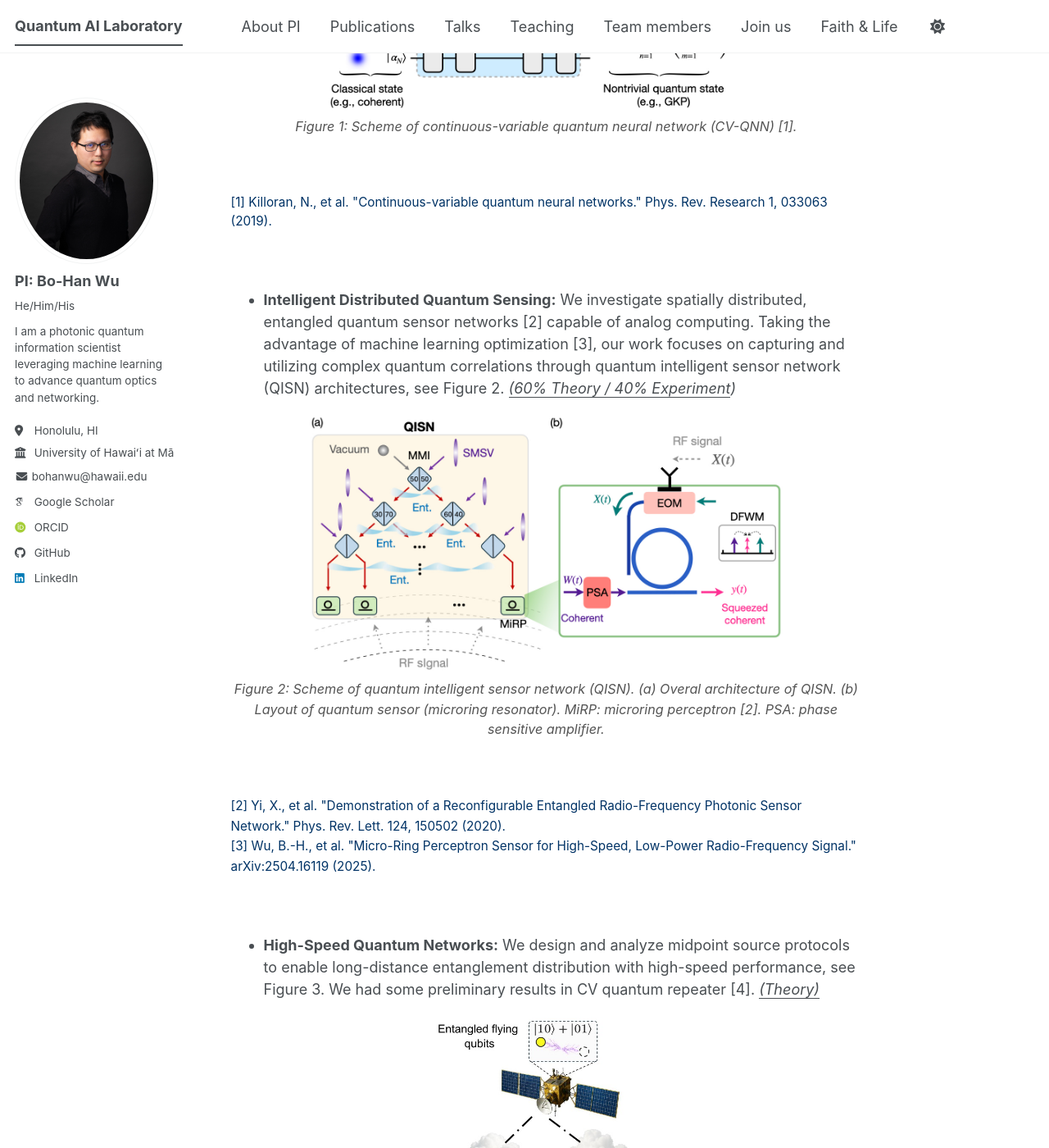
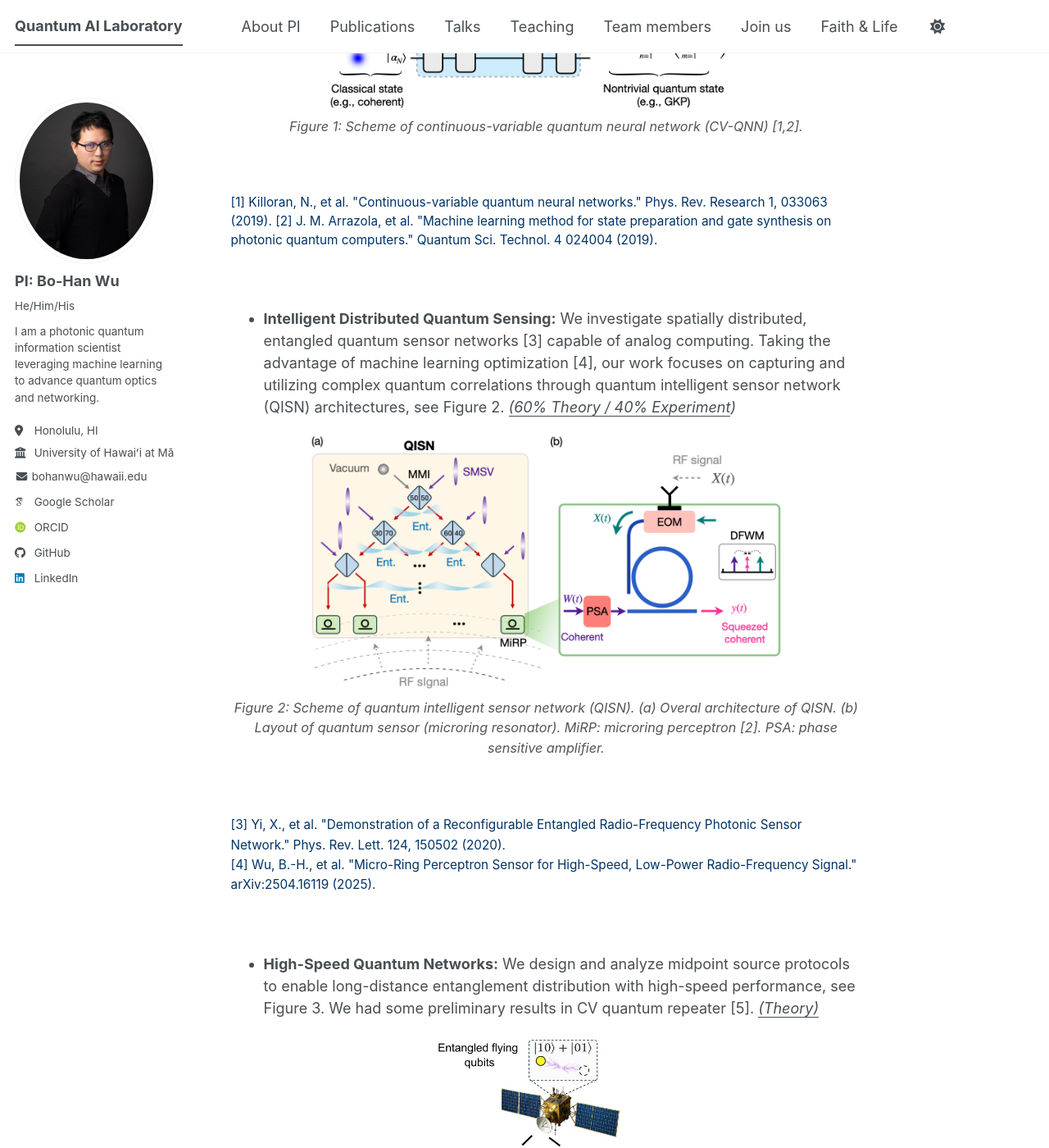
Before and after one commit to go705/go705.github.io, a Jekyll site: the page built from _pages/about.md, in a window 1280 px wide and 1400 px high, scrolled down 835 px. Shown: the whole window at 82% size. Built offline with Jekyll 4.4.1, drawn with Linux system fonts in a browser that asks for light colours; some web fonts are replaced; a script bundle is joined from its source files by our own code; library files that are not in the unit come from our copies; some of the changed text lies outside the part shown.

Commit message:
Update about.md

```diff
--- a/_pages/about.md
+++ b/_pages/about.md
@@ -16,15 +16,16 @@ We specialize in four key research thrusts:
 <div style="text-align: center; margin-top: 20px; margin-bottom: 70px;">
   <img src="{{ site.baseurl }}/assets/images/CVQNN.jpeg" alt="Featured Research Overview" style="width: 70%; border: none;">
   <p style="font-size: 0.9em; color: #555; font-style: italic; margin-top: 10px;">
-    Figure 1: Scheme of continuous-variable quantum neural network (CV-QNN) [1].
+    Figure 1: Scheme of continuous-variable quantum neural network (CV-QNN) [1,2].
   </p>
 </div>
 
 <div style="font-size: 0.85em; margin-bottom: 70px;">
   <a href="https://doi.org/10.1103/PhysRevResearch.1.033063" target="_blank" style="color: #003366; text-decoration: none;">[1] Killoran, N., et al. "Continuous-variable quantum neural networks." Phys. Rev. Research 1, 033063 (2019).</a>
+  <a href="https://iopscience.iop.org/article/10.1088/2058-9565/aaf59e" target="_blank" style="color: #003366; text-decoration: none;">[2] J. M. Arrazola, et al. "Machine learning method for state preparation and gate synthesis on photonic quantum computers." Quantum Sci. Technol. 4 024004 (2019).</a>
 </div>
 
-* **Intelligent Distributed Quantum Sensing:** We investigate spatially distributed, entangled quantum sensor networks [2] capable of analog computing. Taking the advantage of machine learning optimization [3], our work focuses on capturing and utilizing complex quantum correlations through quantum intelligent sensor network (QISN) architectures, see Figure 2. *<u>(60% Theory / 40% Experiment</u>)*
+* **Intelligent Distributed Quantum Sensing:** We investigate spatially distributed, entangled quantum sensor networks [3] capable of analog computing. Taking the advantage of machine learning optimization [4], our work focuses on capturing and utilizing complex quantum correlations through quantum intelligent sensor network (QISN) architectures, see Figure 2. *<u>(60% Theory / 40% Experiment</u>)*
 <div style="text-align: center; margin-top: 20px; margin-bottom: 70px;">
   <img src="{{ site.baseurl }}/assets/images/MiRP.jpeg" alt="Featured Research Overview" style="width: 75%; border: none;">
   <p style="font-size: 0.9em; color: #555; font-style: italic; margin-top: 10px;">
@@ -33,11 +34,11 @@ We specialize in four key research thrusts:
 </div>
 
 <div style="font-size: 0.85em; margin-bottom: 70px; line-height: 1.6;">
-  <a href="https://journals.aps.org/prl/abstract/10.1103/PhysRevLett.124.150502" target="_blank" style="color: #003366; text-decoration: none;">[2] Yi, X., et al. "Demonstration of a Reconfigurable Entangled Radio-Frequency Photonic Sensor Network." Phys. Rev. Lett. 124, 150502 (2020).</a><br>
-  <a href="https://arxiv.org/abs/2504.16119" target="_blank" style="color: #003366; text-decoration: none;">[3] Wu, B.-H., et al. "Micro-Ring Perceptron Sensor for High-Speed, Low-Power Radio-Frequency Signal." arXiv:2504.16119 (2025).</a>
+  <a href="https://journals.aps.org/prl/abstract/10.1103/PhysRevLett.124.150502" target="_blank" style="color: #003366; text-decoration: none;">[3] Yi, X., et al. "Demonstration of a Reconfigurable Entangled Radio-Frequency Photonic Sensor Network." Phys. Rev. Lett. 124, 150502 (2020).</a><br>
+  <a href="https://arxiv.org/abs/2504.16119" target="_blank" style="color: #003366; text-decoration: none;">[4] Wu, B.-H., et al. "Micro-Ring Perceptron Sensor for High-Speed, Low-Power Radio-Frequency Signal." arXiv:2504.16119 (2025).</a>
 </div>
 
-* **High-Speed Quantum Networks:** We design and analyze midpoint source protocols to enable long-distance entanglement distribution with high-speed performance, see Figure 3. We had some preliminary results in CV quantum repeater [4]. *<u>(Theory)</u>*
+* **High-Speed Quantum Networks:** We design and analyze midpoint source protocols to enable long-distance entanglement distribution with high-speed performance, see Figure 3. We had some preliminary results in CV quantum repeater [5]. *<u>(Theory)</u>*
 <div style="text-align: center; margin-top: 20px; margin-bottom: 70px;">
   <img src="{{ site.baseurl }}/assets/images/Remote_Ent.jpeg" alt="Featured Research Overview" style="width: 55%; border: none;">
   <p style="font-size: 0.9em; color: #555; font-style: italic; margin-top: 10px;">
@@ -46,19 +47,19 @@ We specialize in four key research thrusts:
 </div>
 
 <div style="font-size: 0.85em; margin-bottom: 70px;">
-  <a href="https://iopscience.iop.org/article/10.1088/2058-9565/ac4f6b/meta" target="_blank" style="color: #003366; text-decoration: none;">[4] Wu, B.-H., et al. "Continuous-variable quantum repeaters based on bosonic error-correction and teleportation: architecture and applications." Quantum Sci. Technol. 7, 025018 (2022).</a>
+  <a href="https://iopscience.iop.org/article/10.1088/2058-9565/ac4f6b/meta" target="_blank" style="color: #003366; text-decoration: none;">[5] Wu, B.-H., et al. "Continuous-variable quantum repeaters based on bosonic error-correction and teleportation: architecture and applications." Quantum Sci. Technol. 7, 025018 (2022).</a>
 </div>
 
 * **On-Chip Optical Squeezing:** We drive the full lifecycle of photonic hardware, from design and tape-out (or fabrication) to characterization and analysis of on-chip optical squeezers. Figure 4 shows the layout of on-chip squeezing testbed. *<u>(Experiment)</u>*
 <div style="text-align: center; margin-top: 20px; margin-bottom: 20px;">
   <img src="{{ site.baseurl }}/assets/images/On_sqz.jpeg" alt="Featured Research Overview" style="width: 65%; border: none;">
   <p style="font-size: 0.9em; color: #555; font-style: italic; margin-top: 10px;">
-    Figure 4: Rough sketch of the on-chip squeezing experiment layout [5].
+    Figure 4: Rough sketch of the on-chip squeezing experiment layout [6].
   </p>
 </div>
 
 <div style="font-size: 0.85em; margin-bottom: 70px;">
-  <a href="https://arxiv.org/abs/2509.10445" target="_blank" style="color: #003366; text-decoration: none;">[5] Liu, S., et al. "Wafer-Scale Squeezed-Light Chips." arXiv:2509.10445 (2025).</a>
+  <a href="https://arxiv.org/abs/2509.10445" target="_blank" style="color: #003366; text-decoration: none;">[6] Liu, S., et al. "Wafer-Scale Squeezed-Light Chips." arXiv:2509.10445 (2025).</a>
 </div>
 
 ---
```
